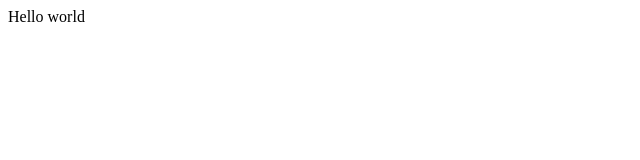
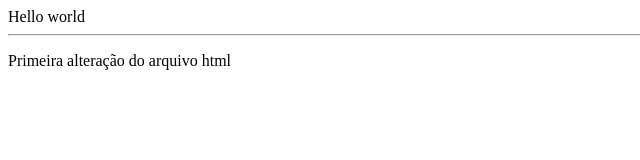
Before and after one commit to concrete-renan-bastos/docker-jenkins-learning, a plain HTML site: page index.html in a window 1280 px wide. Shown: the whole page, without its empty margins (0-640 px from the left). Drawn offline with Linux system fonts and the light colour scheme.

Commit message:
add README e alt index.html

```diff
--- a/index.html
+++ b/index.html
@@ -2,5 +2,9 @@
 <header><title>This is title</title></header>
 <body>
 Hello world
+
+<hr/>
+<p> Primeira alteração do arquivo html</p>
+
 </body>
 </html>
```
Also changed, not shown: 1 other file.
